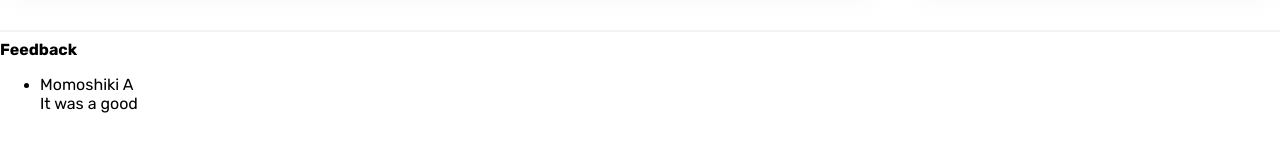
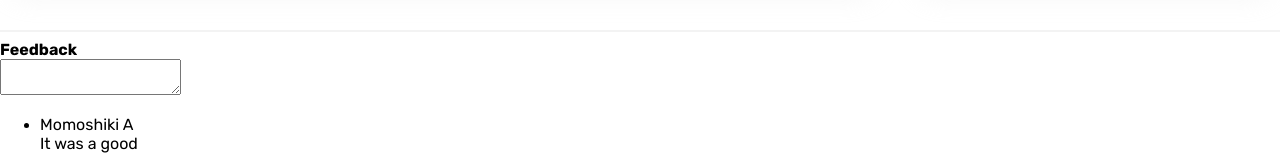
Before and after one commit to nitipon-apaisri/nitipon-meetup-project, a React (Create React App) app: page /event/1 in a window 1280 px wide. Shown: the part 1101-1256 px from the top of the page. Before the commit the page ends 1230 px from the top, so only its background shows below. Built offline with nearby package versions, Linux system fonts and the light colour scheme.

Commit message:
Prepared for the next step - Comment section

```diff
--- a/src/Pages/EventPage/EventPage.tsx
+++ b/src/Pages/EventPage/EventPage.tsx
@@ -122,6 +122,9 @@ const EventPage = () => {
                 <hr />
                 <div className="feedback">
                     <h4>Feedback</h4>
+                    <div className="feedback-input">
+                        <textarea name="feedback"></textarea>
+                    </div>
                     <div className="feedback-list">
                         <ul aria-label="feedback">
                             {eventsDB[eventIndex].feedback.map((item, index) => {
```
